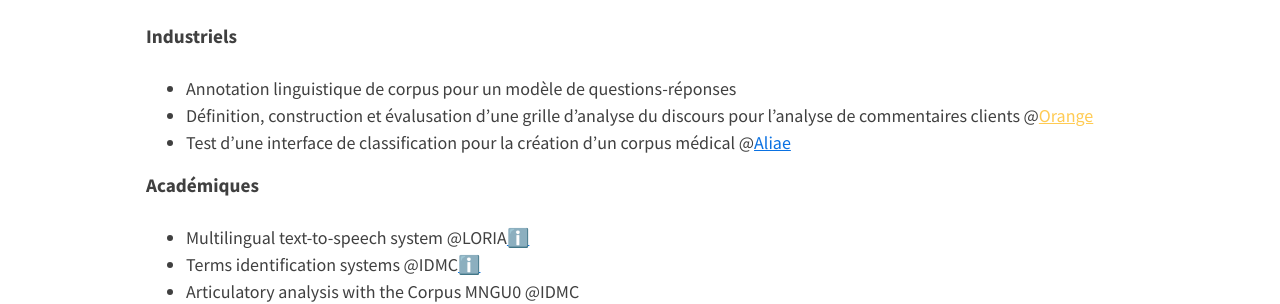
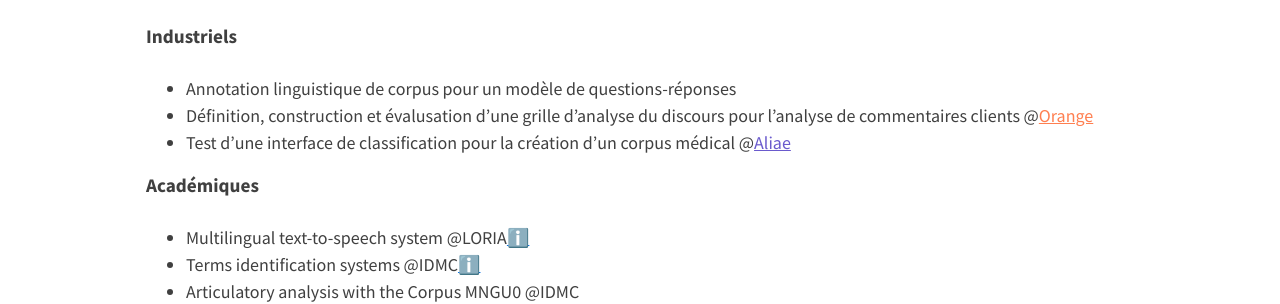
Before and after one commit to ludivinero/ludivinero.github.io, a Jekyll site: the page built from projets.md, in a window 1280 px wide. Shown: the part 443-747 px from the top of the page. Built offline with Jekyll 4.4.1, drawn with Linux system fonts in a browser that asks for light colours; nearby versions of some CDN libraries.

Commit message:
Update projets.md

```diff
--- a/projets.md
+++ b/projets.md
@@ -7,8 +7,8 @@ entries_layout: list
 ---
 #### Industriels
 - Annotation linguistique de corpus pour un modèle de questions-réponses
-- Définition, construction et évalusation d'une grille d'analyse du discours pour l'analyse de commentaires clients @<a href="https://hellofuture.orange.com/fr/" style="color:#FFCB53">Orange</a>
-- Test d'une interface de classification pour la création d'un corpus médical @[Aliae](https://www.aliae.io)
+- Définition, construction et évalusation d'une grille d'analyse du discours pour l'analyse de commentaires clients @<a href="https://hellofuture.orange.com/fr/" style="color:coral">Orange</a>
+- Test d'une interface de classification pour la création d'un corpus médical @<a href="https://hellofuture.orange.com/fr/" style="color:slateblue">Aliae</a>
 
 #### Académiques
 - Multilingual text-to-speech system @LORIA[ℹ️](https://github.com/ludivinero/multilingual-text-to-speech-system-software-project)
```
